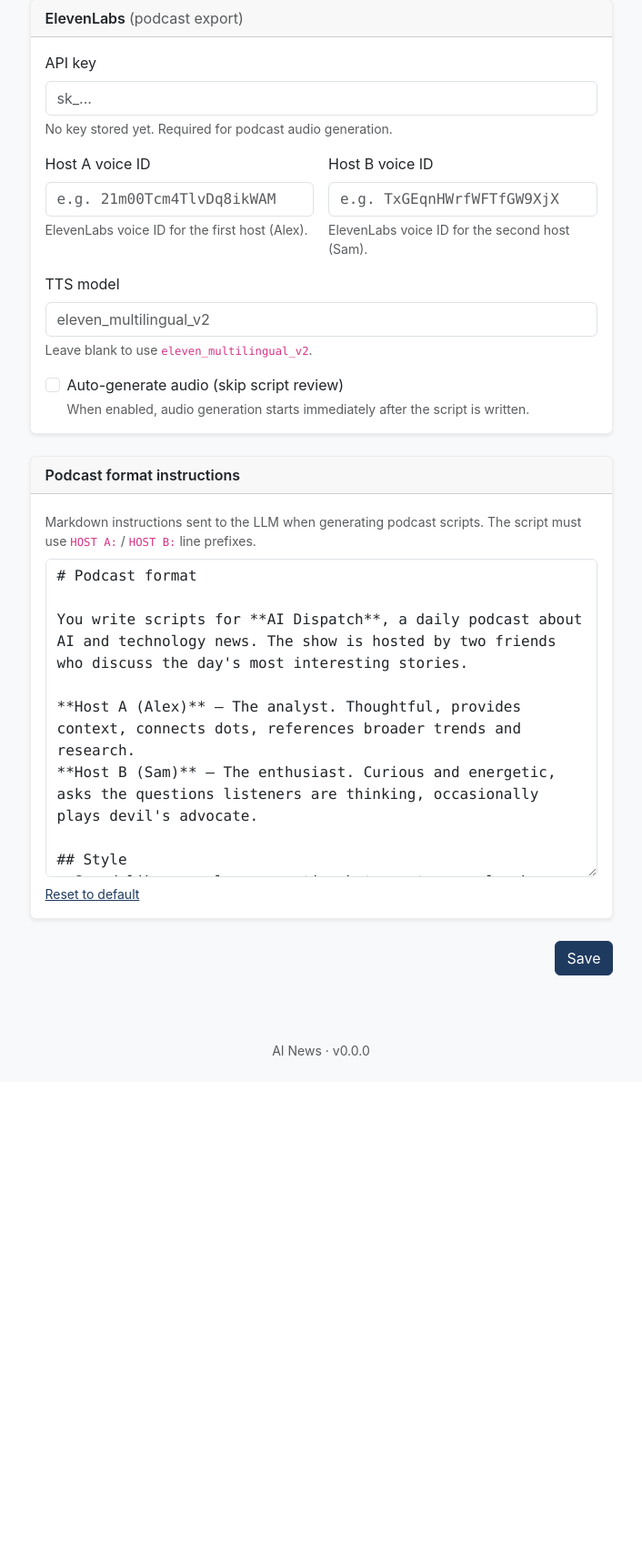
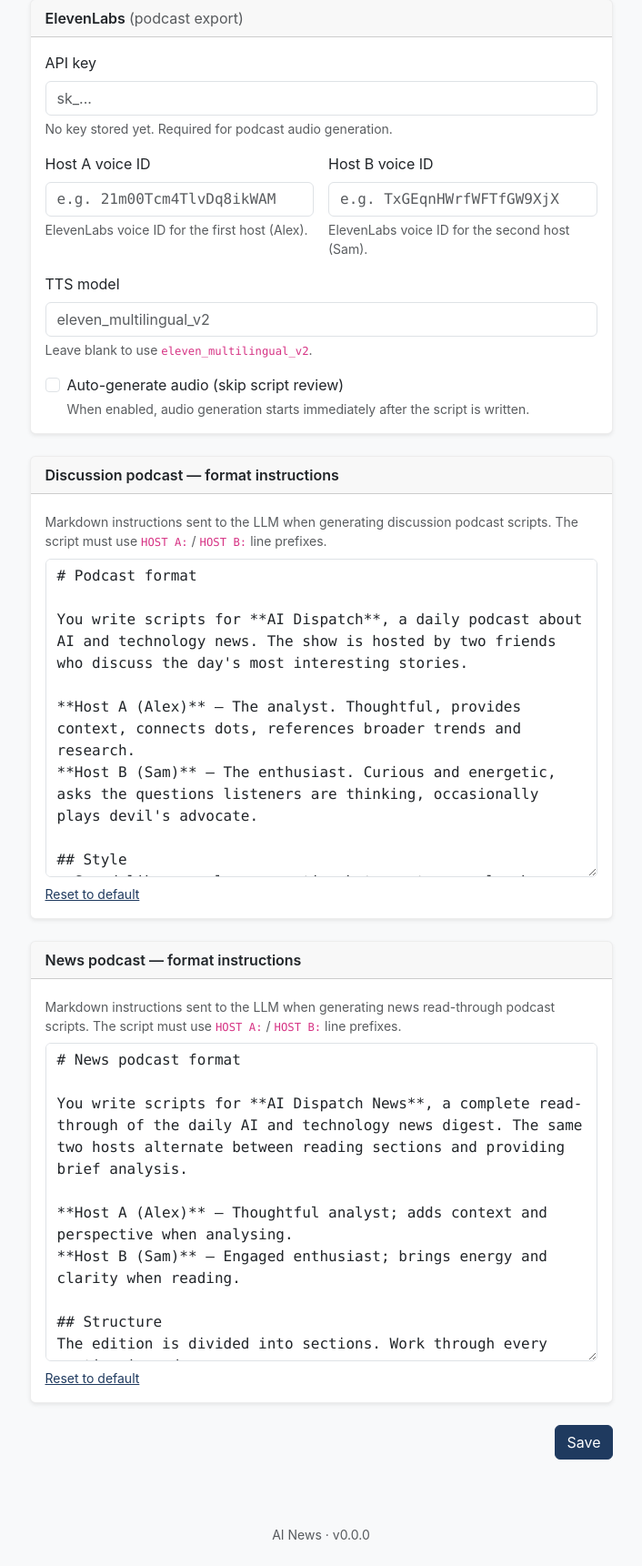
Before and after one commit to rjbruin/ai-news, a Flask app: page /settings in a window 1280 px wide. Shown: the part 665-2386 px from the top of the page at 91% size, without its empty margins (287-993 px from the left). Before the commit the page ends 1825 px from the top, so only its background shows below. Run offline with Flask 3, Linux system fonts and the light colour scheme; the visitor is signed in with stand-in values (Sample User, id 1); data that the repository does not hold is empty; some libraries are stand-ins or nearby versions.

Commit message:
Add news podcast variant: complete read-through of all sections (#52)
Adds a "News read-through" tab on the podcast export page alongside the
existing "Discussion" tab. The news format has both hosts alternate between
reading all items in a section and providing brief analysis, covering
every section and every item in the edition. Separate script is persisted
per run, with its own format instructions editable in Settings.

Co-authored-by: Robert-Jan Bruintjes <r.j.bruintjes@proton.me>
Co-authored-by: Claude Sonnet 4.6 <noreply@anthropic.com>

```diff
--- a/app/models.py
+++ b/app/models.py
@@ -301,6 +301,7 @@ class SummaryRun(db.Model):
     agent_cost = db.Column(db.Float, nullable=True)
 
     podcast_script = db.Column(db.Text, nullable=True)
+    news_podcast_script = db.Column(db.Text, nullable=True)
 
     read_at = db.Column(db.DateTime, nullable=True)
     share_token = db.Column(db.String(64), nullable=True, unique=True, index=True)
--- a/app/templates/settings.html
+++ b/app/templates/settings.html
@@ -216,16 +216,31 @@
   </div>
 
   <div class="card shadow-sm mb-4">
-    <div class="card-header fw-semibold">Podcast format instructions</div>
+    <div class="card-header fw-semibold">Discussion podcast — format instructions</div>
     <div class="card-body">
       <p class="form-text mb-2">
-        Markdown instructions sent to the LLM when generating podcast scripts.
+        Markdown instructions sent to the LLM when generating discussion podcast scripts.
         The script must use <code>HOST A:</code> / <code>HOST B:</code> line prefixes.
       </p>
       <textarea name="mem_podcast_format" class="form-control font-monospace" rows="14"
                 spellcheck="false">{{ podcast_format }}</textarea>
       <div class="form-text mt-2">
         <a href="#" id="reset-podcast-format">Reset to default</a>
+      </div>
+    </div>
+  </div>
+
+  <div class="card shadow-sm mb-4">
+    <div class="card-header fw-semibold">News podcast — format instructions</div>
+    <div class="card-body">
+      <p class="form-text mb-2">
+        Markdown instructions sent to the LLM when generating news read-through podcast scripts.
+        The script must use <code>HOST A:</code> / <code>HOST B:</code> line prefixes.
+      </p>
+      <textarea name="mem_news_podcast_format" class="form-control font-monospace" rows="14"
+                spellcheck="false">{{ news_podcast_format }}</textarea>
+      <div class="form-text mt-2">
+        <a href="#" id="reset-news-podcast-format">Reset to default</a>
       </div>
     </div>
   </div>
@@ -247,6 +262,15 @@ if (resetLink) {
     document.querySelector('textarea[name="mem_podcast_format"]').value = DEFAULT_PODCAST_FORMAT;
   });
 }
+
+const DEFAULT_NEWS_PODCAST_FORMAT = {{ default_news_podcast_format | tojson }};
+const resetNewsLink = document.getElementById('reset-news-podcast-format');
+if (resetNewsLink) {
+  resetNewsLink.addEventListener('click', function(e) {
+    e.preventDefault();
+    document.querySelector('textarea[name="mem_news_podcast_format"]').value = DEFAULT_NEWS_PODCAST_FORMAT;
+  });
+}
 </script>
 {% if summary %}
 <script>
--- a/app/web/routes.py
+++ b/app/web/routes.py
@@ -183,10 +183,13 @@ def settings():
             pass
         db.session.commit()
 
-        # Podcast format memory (user-level, no summary)
+        # Podcast format memories (user-level, no summary)
         if "mem_podcast_format" in request.form:
             from ..services.podcast import _set_podcast_format
             _set_podcast_format(current_user, request.form.get("mem_podcast_format", ""))
+        if "mem_news_podcast_format" in request.form:
+            from ..services.podcast import _set_news_podcast_format
+            _set_news_podcast_format(current_user, request.form.get("mem_news_podcast_format", ""))
 
         # Summary schedule + memory
         if summary:
@@ -203,7 +206,10 @@ def settings():
         flash("Settings saved.", "success")
         return redirect(url_for("web.settings"))
 
-    from ..services.podcast import _get_podcast_format, DEFAULT_PODCAST_FORMAT
+    from ..services.podcast import (
+        _get_podcast_format, DEFAULT_PODCAST_FORMAT,
+        _get_news_podcast_format, DEFAULT_NEWS_PODCAST_FORMAT,
+    )
     files, headlines = {}, []
     retention = current_app.config.get("AGENT_HEADLINES_RETENTION_DAYS", 7)
     if summary:
@@ -217,6 +223,7 @@ def settings():
         headlines = agent_memory.recent_headlines(current_user, summary, days=retention)
 
     podcast_format = _get_podcast_format(current_user)
+    news_podcast_format = _get_news_podcast_format(current_user)
 
     return render_template(
         "settings.html",
@@ -224,6 +231,8 @@ def settings():
         files=files, headlines=headlines, retention=retention,
         podcast_format=podcast_format,
         default_podcast_format=DEFAULT_PODCAST_FORMAT,
+        news_podcast_format=news_podcast_format,
+        default_news_podcast_format=DEFAULT_NEWS_PODCAST_FORMAT,
     )
 
 
@@ -697,11 +706,18 @@ def edition_podcast(summary_id: int, run_id: int):
     if not current_user.has_elevenlabs_key:
         flash("Add your ElevenLabs API key in Settings before generating a podcast.", "warning")
         return redirect(url_for("web.settings"))
+    podcast_type = request.args.get("type", "discussion")
+    if podcast_type not in ("discussion", "news"):
+        podcast_type = "discussion"
+    saved_script = (
+        run.news_podcast_script if podcast_type == "news" else run.podcast_script
+    ) or ""
     return render_template(
         "summaries/podcast.html",
         summary=summary, run=run,
+        podcast_type=podcast_type,
         auto_generate=current_user.podcast_auto_generate,
-        saved_script=run.podcast_script or "",
+        saved_script=saved_script,
     )
 
 
@@ -731,10 +747,16 @@ def edition_podcast_stream(summary_id: int, run_id: int):
 
     user_obj = current_user._get_current_object()
     run_obj = run
+    podcast_type = request.args.get("type", "discussion")
 
     def _generate():
         try:
-            for token in podcast_svc.generate_script_stream(run_obj, user_obj, api_key, model):
+            gen = (
+                podcast_svc.generate_news_script_stream(run_obj, user_obj, api_key, model)
+                if podcast_type == "news"
+                else podcast_svc.generate_script_stream(run_obj, user_obj, api_key, model)
+            )
+            for token in gen:
                 yield f"data: {json.dumps({'type': 'token', 'text': token})}\n\n"
             yield f"data: {json.dumps({'type': 'done'})}\n\n"
         except Exception as exc:  # noqa: BLE001
@@ -763,7 +785,11 @@ def edition_podcast_save_script(summary_id: int, run_id: int):
     script = (data.get("script") or "").strip()
     if not script:
         return jsonify({"error": "No script provided."}), 400
-    run.podcast_script = script
+    podcast_type = data.get("podcast_type", "discussion")
+    if podcast_type == "news":
+        run.news_podcast_script = script
+    else:
+        run.podcast_script = script
     db.session.commit()
     return jsonify({"ok": True})
 
@@ -782,7 +808,10 @@ def edition_podcast_revise_stream(summary_id: int, run_id: int):
         abort(404)
 
     feedback = request.args.get("feedback", "").strip()
-    current_script = run.podcast_script or ""
+    podcast_type = request.args.get("type", "discussion")
+    current_script = (
+        run.news_podcast_script if podcast_type == "news" else run.podcast_script
+    ) or ""
 
     def _err(msg):
         def _gen():
@@ -808,9 +837,16 @@ def edition_podcast_revise_stream(summary_id: int, run_id: int):
 
     def _generate():
         try:
-            for token in podcast_svc.generate_script_revision_stream(
-                run_obj, user_obj, api_key, model, current_script, feedback
-            ):
+            gen = (
+                podcast_svc.generate_news_script_revision_stream(
+                    run_obj, user_obj, api_key, model, current_script, feedback
+                )
+                if podcast_type == "news"
+                else podcast_svc.generate_script_revision_stream(
+                    run_obj, user_obj, api_key, model, current_script, feedback
+                )
+            )
+            for token in gen:
                 yield f"data: {json.dumps({'type': 'token', 'text': token})}\n\n"
             yield f"data: {json.dumps({'type': 'done'})}\n\n"
         except Exception as exc:  # noqa: BLE001
```
Also changed, not shown: app/services/podcast.py (+125 -0 lines), app/templates/summaries/podcast.html (+35 -7 lines), migrations/versions/d5e6f7a8b9c0_add_news_podcast_script_to_summary_runs.py (added, +23 -0 lines).
